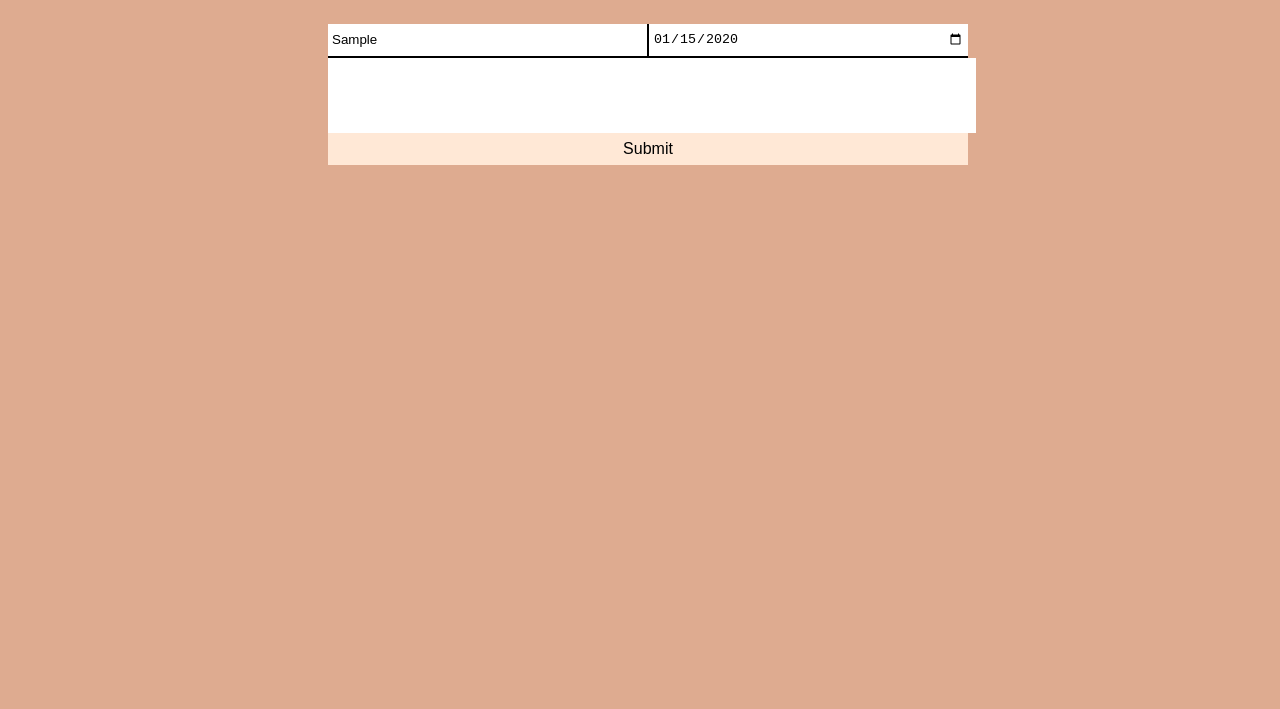
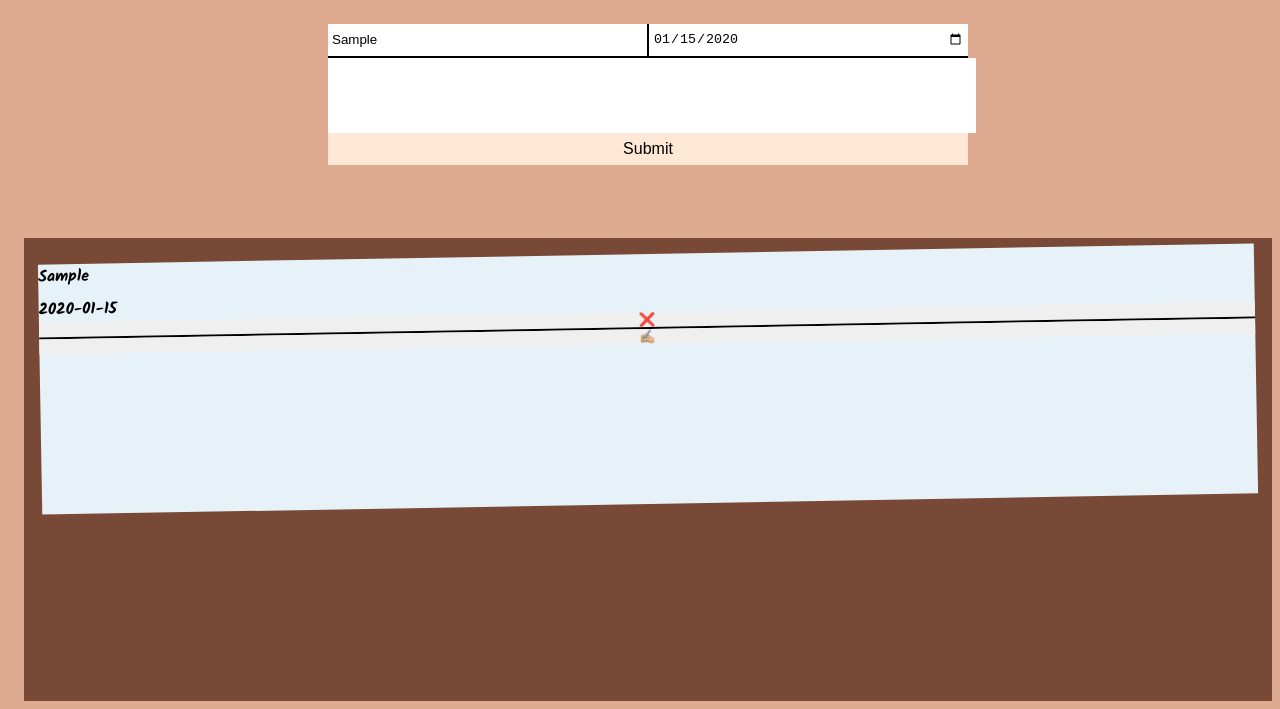
Before and after one commit to ceciliamanner/sticky-workshop, a website built with Vite: page index.html in a window 1280 px wide. Both pictures are taken after typing "Sample", "2020-01-15" into the empty fields and a click on the button "Submit". Shown: the part 107-816 px from the top of the page. Built offline with nearby package versions, Linux system fonts and the light colour scheme.

Commit message:
render-feature

```diff
--- a/src/css/style.css
+++ b/src/css/style.css
@@ -82,3 +82,62 @@ main {
     text-align: center;
     padding: var(--spacing-x-small) 0;
 }
+
+/* ----------------- */
+
+.notes-container{
+    display: grid;
+    grid-template-columns: repeat(auto-fit, minmax(250px, 1fr));
+    gap: var(--spacing-medium);
+    width: 95%;
+    background-color: var(--color-note-container);
+    flex-grow: 1;
+    margin: 0 auto; /*to get it in a row in the middle */
+    padding: var(--spacing-medium);
+}
+.note-card{
+    min-height: 200px;
+    max-height: 250px;
+    background-color: var(--color-note-background);
+    line-break: anywhere; /*jump to the next line in the text */
+    hyphens: auto;
+}
+.note-card__details-tools-container{
+    display: flex;
+    border-bottom: 1px solic black;
+    padding-left: var(--spacing-x-small);
+    background-color: var(--color-card-header);
+}
+
+.note-card__details-container{
+    display: flex;
+    flex-direction: column;
+    gap: var(--spacing-small);
+    flex-grow: 1;
+    font-family: Kalam-bold;
+}
+
+.note-card__tools-container{
+    display: flex;
+    flex-direction: column;
+}
+
+.note-card__delete-button
+.note-card__edit-button {
+    flex-grow: 1;
+    padding: var(--spacing-small);
+    background-color: var(--color-note-buttons);
+    border-left: 1px solid black;
+}
+
+.note-card__delete-button{
+    border-bottom: 2px solid black;
+}
+.note-card__delete-button
+.note-card__edit-button:hover {
+    opacity: 0.9;
+}
+
+.note-card__text {
+    padding: var(--spacing-small);
+}
--- a/src/js/addNotes.js
+++ b/src/js/addNotes.js
@@ -16,8 +16,11 @@ const addNotes = (subject, date, text) => {
         text: text.value.trim(),
         rotation: generateRandomNumber(),
     };
+    console.log(note);
 
     notesArray.push(note)
+    console.log(notesArray);
+
 
     storeNotes(notesArray);
 };
--- a/src/js/app.js
+++ b/src/js/app.js
@@ -1,4 +1,5 @@
 import addNotes from "./addNotes.js";
+import renderNotes from "./renderNotes.js";
 
 // Selecting elements
 const form = document.querySelector(".form");
@@ -10,4 +11,5 @@ const noteText = document.querySelector(".form__note--input");
 form.addEventListener("submit", (e) => {
     e.preventDefault()
     addNotes(subjectInput, dateInput, noteText);
+    renderNotes()
 });
--- /dev/null
+++ b/src/js/renderNotes.js
@@ -0,0 +1,54 @@
+const renderNotes = () => {
+    const notesList = JSON.parse(localStorage.getItem("notes"));
+
+    const notesContainer = document.querySelector(".notes-container");
+
+    if(notesList){
+        notesContainer.innerHTML = "";
+        const reversedNotesArray = notesList.slice().reverse();
+
+        reversedNotesArray.forEach(note => {
+            // Create elements
+            const noteCard = document.createElement("div");
+            const noteSubject = document.createElement("span");
+            const noteDate = document.createElement("span");
+            const detailsToolsContainer = document.createElement("div");
+            const dateSubjectContainer = document.createElement("div");
+            const deleteButton = document.createElement("button");
+            const editButton = document.createElement("button");
+            const editDeleteContainer = document.createElement("div");
+            const noteText = document.createElement("p");
+
+            // Append elements
+            notesContainer.append(noteCard);
+            noteCard.append(detailsToolsContainer);
+            detailsToolsContainer.append(dateSubjectContainer, editDeleteContainer);
+            noteCard.append(noteText);
+            dateSubjectContainer.append(noteSubject, noteDate);
+            editDeleteContainer.append(deleteButton,editButton);
+
+            // Inserting note's data
+            noteSubject.textContent = note.subject;
+            noteDate.textContent = note.date;
+            noteText.textContent = note.text;
+            deleteButton.textContent = "❌";
+            editButton.textContent = "✍🏼"
+
+             // Add classes
+            noteCard.classList.add("note-card");
+            detailsToolsContainer.classList.add("note-card__details-toolscontainer");
+            dateSubjectContainer.classList.add("note-card__details-container");
+            editDeleteContainer.classList.add("note-card__tools-container");
+            deleteButton.classList.add("note-card__delete-button");
+            editButton.classList.add("note-card__edit-button");
+            noteText.classList.add("note-card__text");
+
+            noteCard.style.transform = `rotate(${note.rotation}deg)`
+
+        });
+
+    };
+
+};
+
+export default renderNotes;
```
